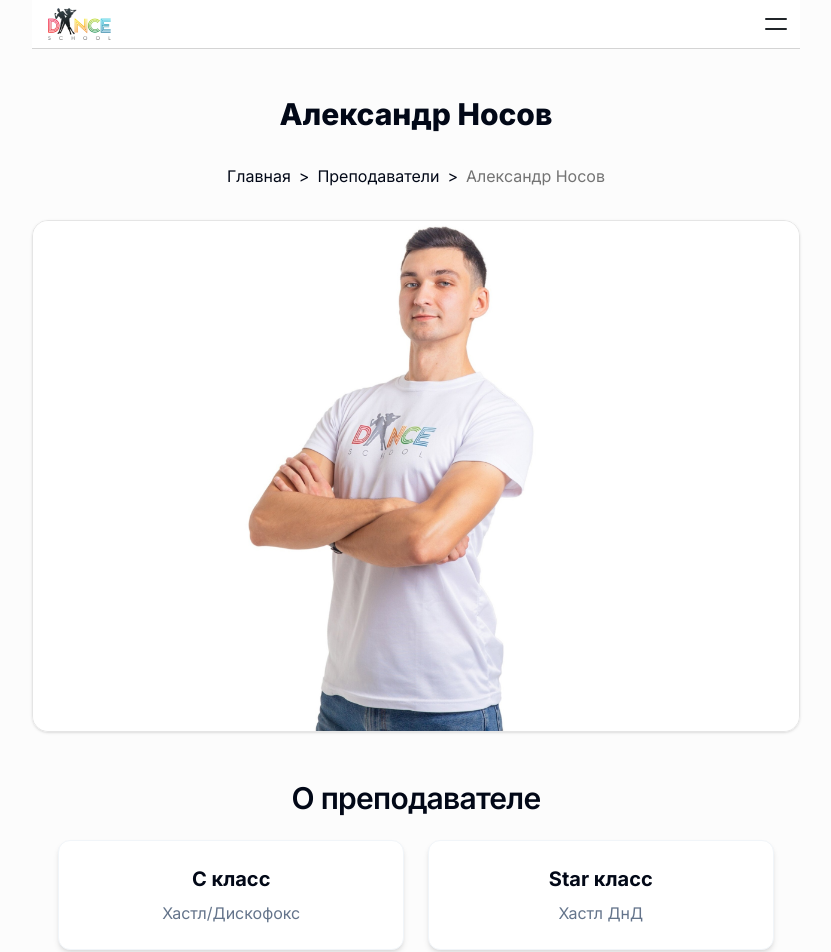
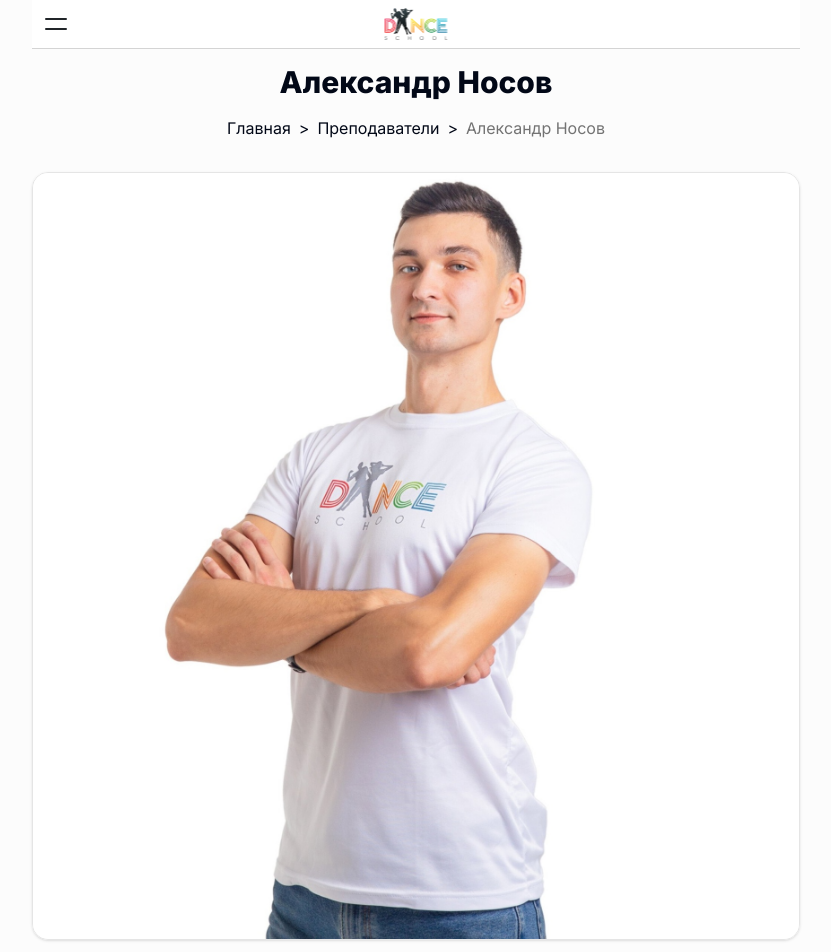
Before and after one commit to arlagonix/dance-school-moscow, a Next.js app: page /trainers/alexander_nosov in a window 1280 px wide. Shown: the top 952 px of the page, without its empty margins (224-1055 px from the left). Built offline with nearby package versions, Linux system fonts and the light colour scheme.

Commit message:
Minor fix

```diff
--- a/src/app/trainers/[slug]/page.tsx
+++ b/src/app/trainers/[slug]/page.tsx
@@ -1,18 +1,17 @@
 import Breadcrumbs, { type BreadcrumbType } from '@/components/Breadcrumbs'
+import Card from '@/components/Card'
+import CardsWrapper from '@/components/CardsWrapper'
 import H1 from '@/components/H1'
 import H2 from '@/components/H2'
 import Main from '@/components/Main'
 import Section from '@/components/Section'
+import SocialMediaCard from '@/components/SocialMediaCard'
 import { trainersData } from '@/data/trainers'
 import Image from 'next/image'
 import { notFound } from 'next/navigation'
-import { PropsWithChildren } from 'react'
+import Markdown from 'react-markdown'
 import ImagesCarousel from './(components)/ImagesCarousel'
 import VideoCarousel from './(components)/VideoCarousel'
-import SocialMediaCard from '@/components/SocialMediaCard'
-import Card from '@/components/Card'
-import Markdown from 'react-markdown'
-import CardsWrapper from '@/components/CardsWrapper'
 
 const breadCrumbsData: BreadcrumbType[] = [
   {
@@ -47,7 +46,7 @@ const TrainerPage = ({ params: { slug } }: { params: { slug: string } }) => {
         width={2000}
         height={2000}
         alt={trainer.name}
-        className="mt-8 block aspect-[1.5/1] w-full rounded-2xl border border-neutral-200 object-cover shadow transition-shadow group-hover:shadow-xl"
+        className="mt-8 block w-full rounded-2xl border border-neutral-200 object-cover shadow transition-shadow group-hover:shadow-xl mobile:aspect-[1/1] desktop:aspect-[1.5/1]"
         draggable={false}
       />
       <Section>
--- a/src/components/Breadcrumbs.tsx
+++ b/src/components/Breadcrumbs.tsx
@@ -17,7 +17,7 @@ type BreadcrumbsProps = {
 const Breadcrumbs = ({ breadcrumbsData }: BreadcrumbsProps) => {
   if (breadcrumbsData.length === 0) return null
   return (
-    <div className="mt-8 flex flex-wrap items-center justify-center gap-2">
+    <div className="flex flex-wrap items-center justify-center gap-x-2 mobile:mt-4 desktop:mt-8">
       {breadcrumbsData.map((item, index, arr) => {
         if (index !== arr.length - 1)
           return (
--- a/src/components/Card.tsx
+++ b/src/components/Card.tsx
@@ -12,7 +12,7 @@ const Card = ({
   return (
     <div
       className={cn(
-        'flex max-w-[372px] flex-[0_1] basis-[372px] flex-col justify-center gap-2 rounded-xl border border-slate-100 bg-white p-6 shadow-md mobile:max-w-[45%] mobile:basis-[45%]',
+        'flex max-w-[372px] flex-[0_1] basis-[372px] flex-col justify-center gap-2 rounded-xl border border-slate-100 bg-white p-6 shadow-md mobile:max-w-[100%] mobile:basis-[100%]',
         customStyles
       )}
     >
--- a/src/components/H2.tsx
+++ b/src/components/H2.tsx
@@ -1,12 +1,12 @@
 type H2Props = {
-  children: React.ReactNode;
-};
+  children: React.ReactNode
+}
 
 // Copied from https://ui.shadcn.com/docs/components/typography#h2
 export default function H2({ children }: H2Props) {
   return (
-    <h2 className="scroll-m-20 text-3xl font-semibold tracking-tight first:mt-0 text-center">
+    <h2 className="scroll-m-20 text-center text-3xl font-semibold tracking-tight first:mt-0 mobile:text-2xl">
       {children}
     </h2>
-  );
+  )
 }
--- a/src/components/Main.tsx
+++ b/src/components/Main.tsx
@@ -7,7 +7,7 @@ type MenuProps = {
 const Main = ({ children }: MenuProps) => {
   return (
     <>
-      <main className="relative mx-auto mt-16 w-[min(100%_-_16px*2,768px)] mobile:mt-24">
+      <main className="relative mx-auto mt-16 w-[min(100%_-_16px*2,768px)]">
         {children}
       </main>
       <Footer />
--- a/src/components/Menu.tsx
+++ b/src/components/Menu.tsx
@@ -139,8 +139,12 @@ const Menu = () => {
           </strong>
         </p>
       </div>
-      <div className="fixed top-0 z-20 flex w-[min(100vw,768px)] items-center justify-between border-b border-neutral-300 bg-white pl-4 desktop:hidden">
-        <Link href="/">
+      <div className="fixed top-0 z-20 flex w-[min(100vw,768px)] items-center border-b border-neutral-300 bg-white pr-4 desktop:hidden">
+        <ToggleMenu isOpen={showMobileMenu} clickHandler={toggleMenu} />
+        <Link
+          href="/"
+          className="center absolute left-1/2 top-1/2 -translate-x-1/2 -translate-y-1/2 transform"
+        >
           <Image
             src="/dance_logo.png"
             width={63}
@@ -149,7 +153,6 @@ const Menu = () => {
             draggable={false}
           />
         </Link>
-        <ToggleMenu isOpen={showMobileMenu} clickHandler={toggleMenu} />
       </div>
       <div
         className={cn(
--- a/src/components/Section.tsx
+++ b/src/components/Section.tsx
@@ -3,7 +3,7 @@ type SectionProps = {
 }
 
 const Section = ({ children }: SectionProps) => {
-  return <section className="mt-12">{children}</section>
+  return <section className="mobile:mt-6 desktop:mt-12">{children}</section>
 }
 
 export default Section
```
